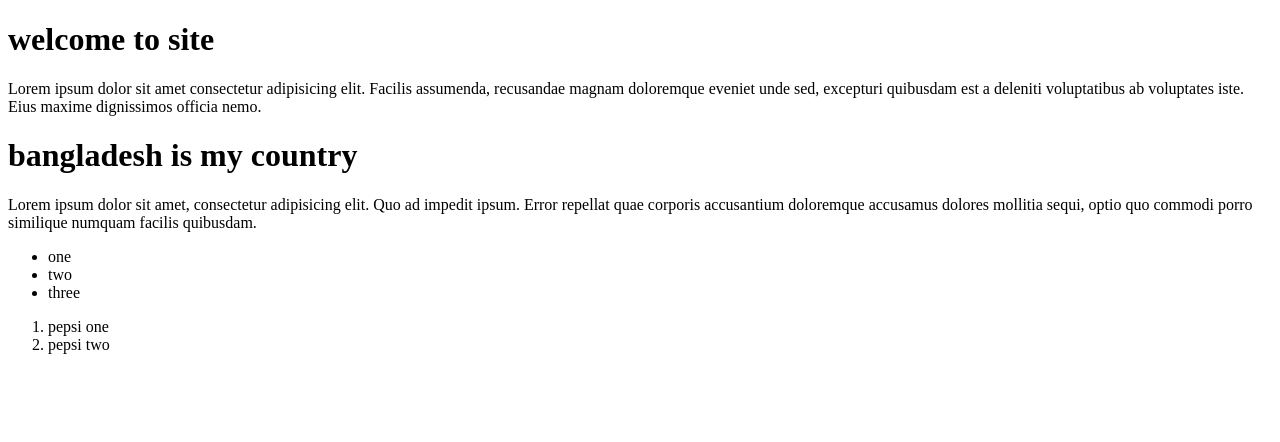
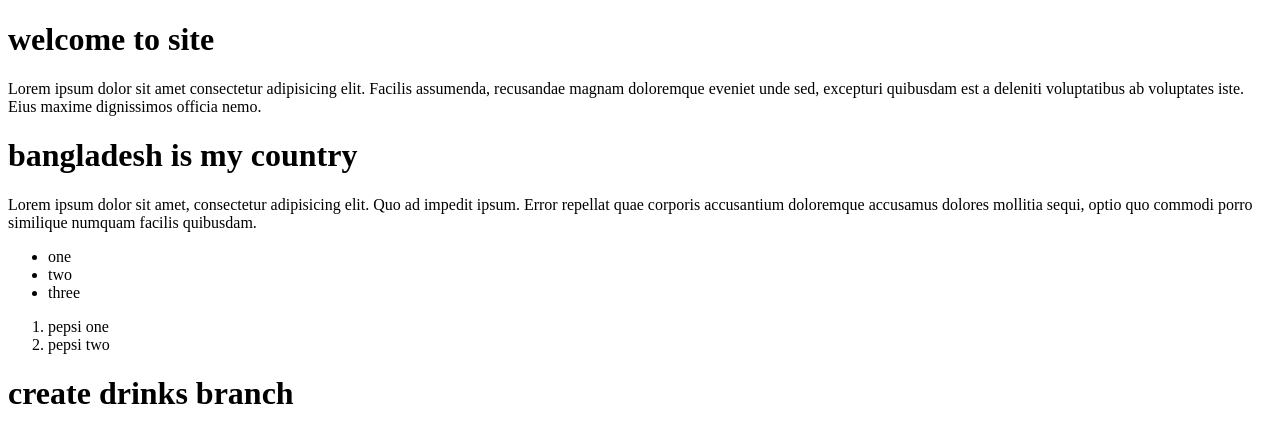
Before and after one commit to Anik-nath/first-hero-project, a plain HTML site: page index.html in a window 1280 px wide. Drawn offline with Linux system fonts and the light colour scheme.

Commit message:
one line is added in drinks

```diff
--- a/index.html
+++ b/index.html
@@ -20,5 +20,6 @@
         <li>pepsi one</li>
         <li>pepsi two</li>
     </ol>
+    <h1>create drinks branch</h1>
 </body>
 </html>
```
